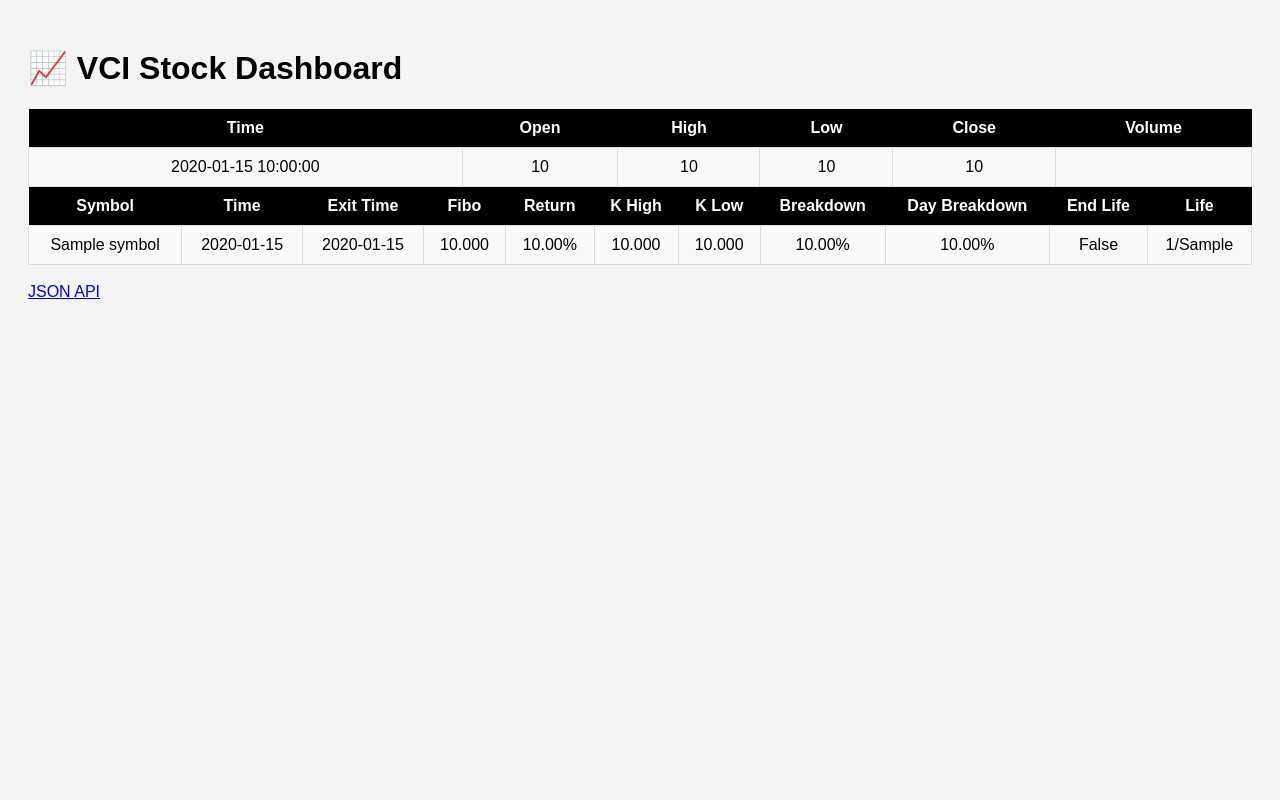
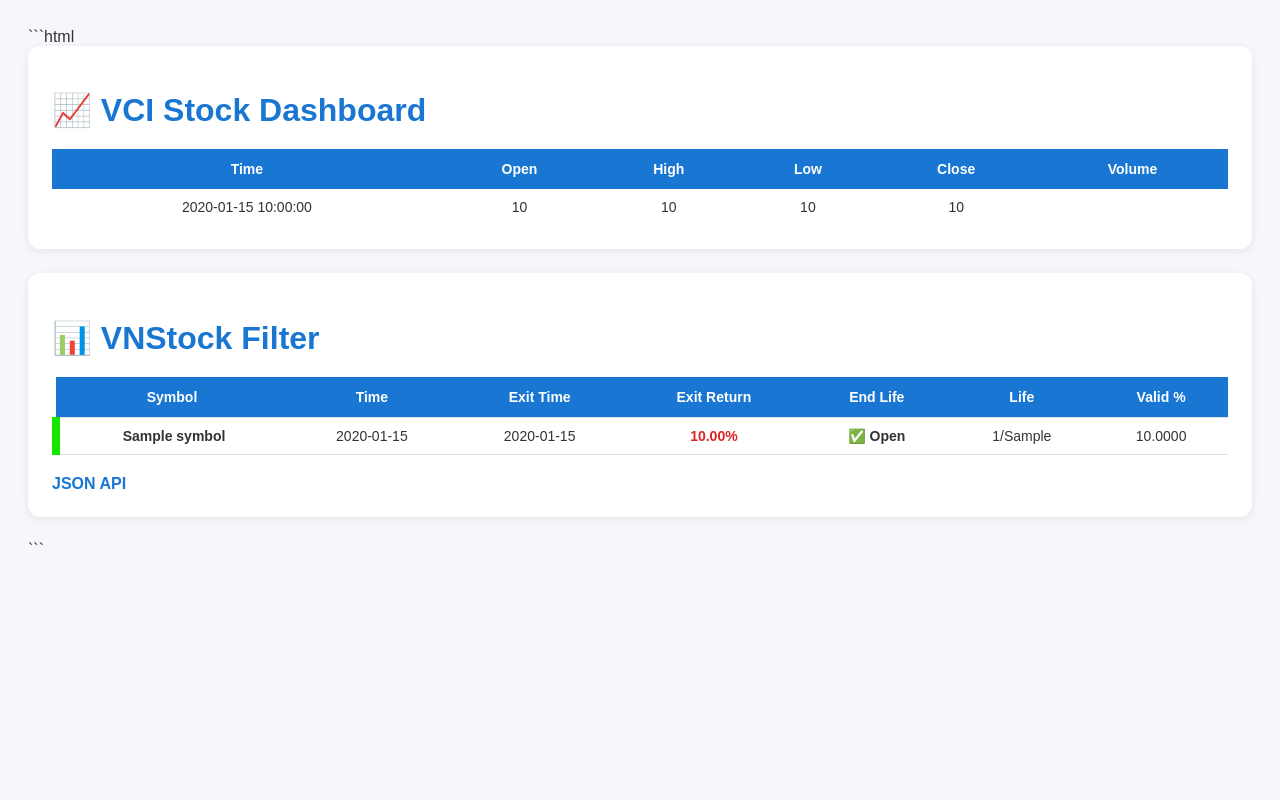
Before and after one commit to QuanDuongIT/my_vnstock, a Flask app: template templates/index.html in a window 1280 px wide. Run offline with Flask 3, Linux system fonts and the light colour scheme; the template is opened without the code that fills it: most values are stand-ins (such as "Sample title", 1, 10 or a date in 2020); parts of the project's set-up code (start-up, migrations or seed data) failed here and were passed over.

Commit message:
update html and send mail

````diff
--- a/templates/index.html
+++ b/templates/index.html
@@ -1,45 +1,80 @@
+```html
 <!DOCTYPE html>
 <html>
 
 <head>
+
     <title>VCI Stock Dashboard</title>
 
     <style>
         body {
-            font-family: Arial;
+            font-family: Arial, sans-serif;
             padding: 20px;
-            background: #f4f4f4;
+            background: #f5f7fb;
+            color: #333;
+        }
+
+        .card {
+            background: white;
+            border-radius: 12px;
+            padding: 24px;
+            box-shadow: 0 2px 8px rgba(0, 0, 0, 0.08);
+            margin-bottom: 24px;
+        }
+
+        h1 {
+            color: #1976d2;
+            margin-bottom: 20px;
         }
 
         table {
             width: 100%;
             border-collapse: collapse;
             background: white;
+            font-size: 14px;
         }
 
         th {
-            background: black;
+            background: #1976d2;
             color: white;
-            padding: 10px;
+            padding: 12px;
+            text-align: center;
         }
 
         td {
             padding: 10px;
-            border: 1px solid #ddd;
             text-align: center;
         }
 
-        tr:nth-child(even) {
-            background: #f9f9f9;
+        .stock-table td {
+            border-top: 1px solid #e0e0e0;
+            border-bottom: 1px solid #e0e0e0;
+        }
+
+        .link {
+            display: inline-block;
+            margin-top: 20px;
+            color: #1976d2;
+            text-decoration: none;
+            font-weight: bold;
         }
     </style>
+
 </head>
 
 <body>
 
+    <div class="card">
+
         <h1>📈 VCI Stock Dashboard</h1>
 
+        <!-- ========================= -->
+        <!-- PRICE TABLE -->
+        <!-- ========================= -->
+
         <table>
+
+            <thead>
 
                 <tr>
                     <th>Time</th>
@@ -50,41 +85,98 @@
                     <th>Volume</th>
                 </tr>
 
+            </thead>
+
+            <tbody>
+
                 {% for r in data %}
 
                 <tr>
+
                     <td>{{ r.time }}</td>
+
                     <td>{{ format_price(r.open) }}</td>
+
                     <td>{{ format_price(r.high) }}</td>
+
                     <td>{{ format_price(r.low) }}</td>
+
                     <td>{{ format_price(r.close) }}</td>
+
                     <td>{{ format_volume(r.volume) }}</td>
+
                 </tr>
 
                 {% endfor %}
 
+            </tbody>
+
         </table>
-    <table>
+
+    </div>
+
+    <!-- ========================= -->
+    <!-- FILTER TABLE -->
+    <!-- ========================= -->
+
+    <div class="card">
+
+        <h1>📊 VNStock Filter</h1>
+
+        <table class="stock-table">
+
+            <thead>
 
                 <tr>
+
                     <th>Symbol</th>
+
                     <th>Time</th>
+
                     <th>Exit Time</th>
-            <th>Fibo</th>
-            <th>Return</th>
-            <th>K High</th>
-            <th>K Low</th>
-            <th>Breakdown</th>
-            <th>Day Breakdown</th>
+
+                    <th>Exit Return</th>
+
                     <th>End Life</th>
+
                     <th>Life</th>
+
+                    <th>Valid %</th>
+
                 </tr>
+
+            </thead>
+
+            <tbody>
 
                 {% for _, r in df_filtered.iterrows() %}
 
+                {% set border_color = "#e0e0e0" %}
+
+                <!-- RED -->
+                {% if r.end_life_cycle and r.exit_time.strftime('%Y-%m-%d') == today %}
+                {% set border_color = "#ff0000" %}
+
+                <!-- ORANGE -->
+                {% elif (r.life_cycle - r.num_candel) == 1 and r.end_life_cycle == False%}
+                {% set border_color = "#f3db00" %}
+
+                <!-- PINK -->
+                {% elif r.num_candel == 0 %}
+                {% set border_color = "#e808f0" %}
+
+                <!-- GREEN -->
+                {% elif r.num_candel <= 3 %} {% set border_color="#13e700" %} {% endif %} {% set
+                    exit_return_color="#16a34a" if r.exit_return> 0 else "#dc2626" %}
+
                     <tr>
 
-            <td>{{ r.symbol }}</td>
+                        <td style="
+                        border-left: 8px solid {{ border_color }};
+                        font-weight: bold;
+                    ">
+                            {{ r.symbol }}
+                        </td>
 
                         <td>
                             {{ r.time.strftime('%Y-%m-%d') }}
@@ -94,33 +186,46 @@
                             {{ r.exit_time.strftime('%Y-%m-%d') }}
                         </td>
 
-            <td>
-                {{ "%.3f"|format(r.fibo) }}
+                        <td style="
+                        color: {{ exit_return_color }};
+                        font-weight: bold;
+                    ">
+                            {{ "%.2f"|format(r.exit_return * 100) }}%
                         </td>
 
-            <td>{{ "%.2f"|format(r.exit_return * 100) }}%</td>
+                        <td style="font-weight: bold;">
 
-            <td>{{ "%.3f"|format(r.k_high) }}</td>
+                            {{ "❌ Close" if r.end_life_cycle else "✅ Open" }}
 
-            <td>{{ "%.3f"|format(r.k_low) }}</td>
+                        </td>
 
-            <td>{{ "%.2f"|format(r.breakdown * 100) }}%</td>
+                        <td>
 
-            <td>{{ "%.2f"|format(r.day_breakdown * 100) }}%</td>
-            <td>{{ "True" if r.end_life_cycle else "False" }}</td>
+                            {{ r.num_candel }}/{{ r.life_cycle }}
 
-            <td>{{ r.num_candel }}/{{ r.life_cycle }}</td>
+                        </td>
+
+                        <td>
+
+                            {{ "%.4f"|format(r.valid_pct) }}
+
+                        </td>
 
                     </tr>
 
                     {% endfor %}
 
+            </tbody>
+
         </table>
 
-    <br>
+        <a href="/api/stock/data" class="link">
+            JSON API
+        </a>
 
-    <a href="/api/stock/data">JSON API</a>
+    </div>
 
 </body>
 
 </html>
+```
````
Also changed, not shown: services/stock_worker.py (+16 -10 lines). Lines whose indentation alone changed are shown as unchanged.
